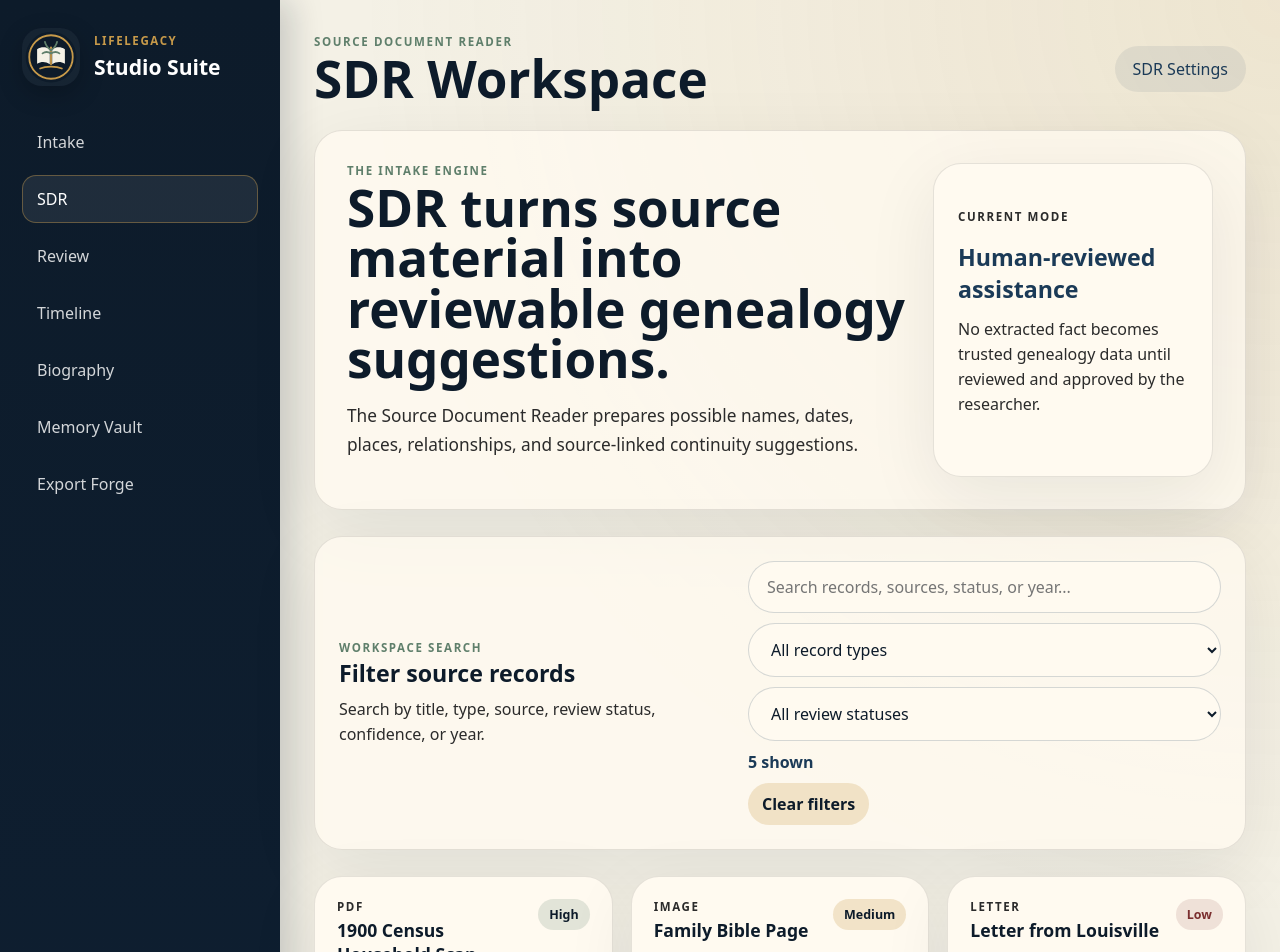
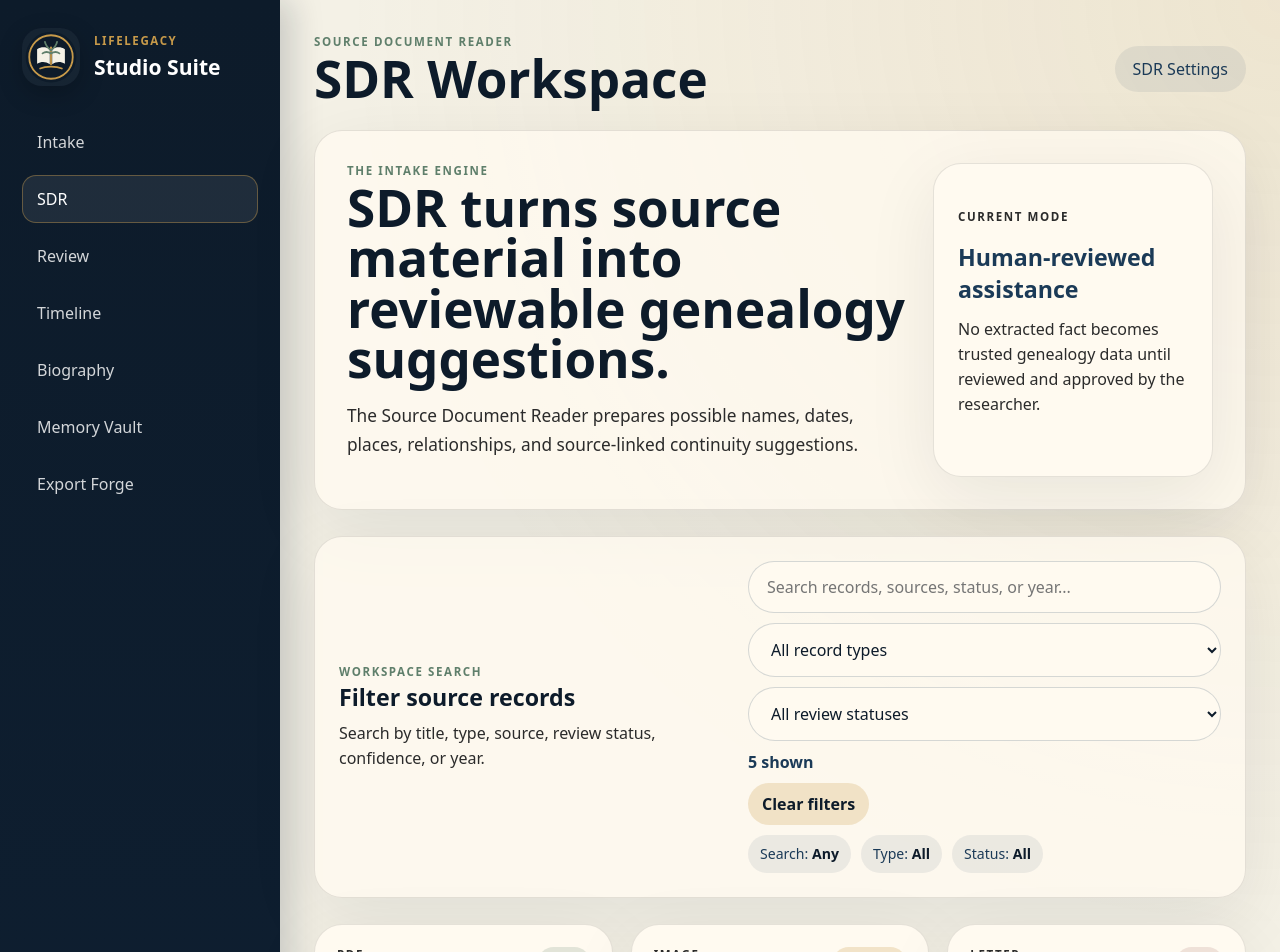
Before and after one commit to jtw465/LifeLegacy-Studio-Suite, a React (Vite) app in the folder apps/desktop/: page / in a window 1280 px wide. Shown: the top 952 px of the page. Built offline with nearby package versions, Linux system fonts and the light colour scheme.

Commit message:
Add source record filter summary

```diff
--- a/apps/desktop/src/App.css
+++ b/apps/desktop/src/App.css
@@ -844,6 +844,25 @@ h1 {
   background: rgba(199, 154, 74, 0.36);
 }
 
+.filter-summary {
+  display: flex;
+  flex-wrap: wrap;
+  gap: 10px;
+}
+
+.filter-summary p {
+  margin: 0;
+  border-radius: 999px;
+  padding: 8px 12px;
+  color: var(--heritage-blue);
+  background: rgba(27, 58, 87, 0.08);
+  font-size: 0.88rem;
+}
+
+.filter-summary strong {
+  color: var(--legacy-navy);
+}
+
 @media (max-width: 1000px) {
   .app-shell {
     grid-template-columns: 1fr;
--- a/apps/desktop/src/App.tsx
+++ b/apps/desktop/src/App.tsx
@@ -267,6 +267,17 @@ function App() {
           >
             Clear filters
           </button>
+          <div className="filter-summary">
+            <p>
+              Search: <strong>{searchQuery || "Any"}</strong>
+            </p>
+            <p>
+              Type: <strong>{recordTypeFilter}</strong>
+            </p>
+            <p>
+              Status: <strong>{statusFilter}</strong>
+            </p>
+          </div>
         </div>
       </section>
 
```
